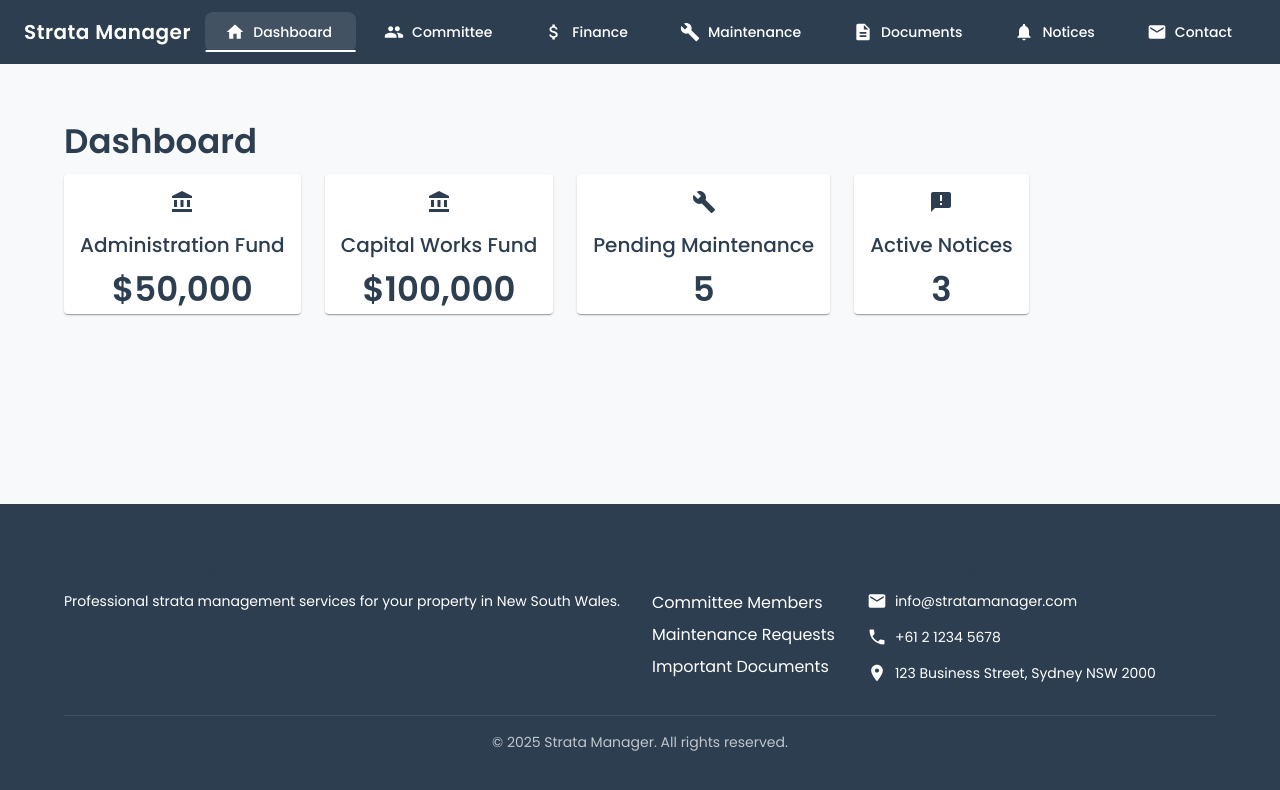
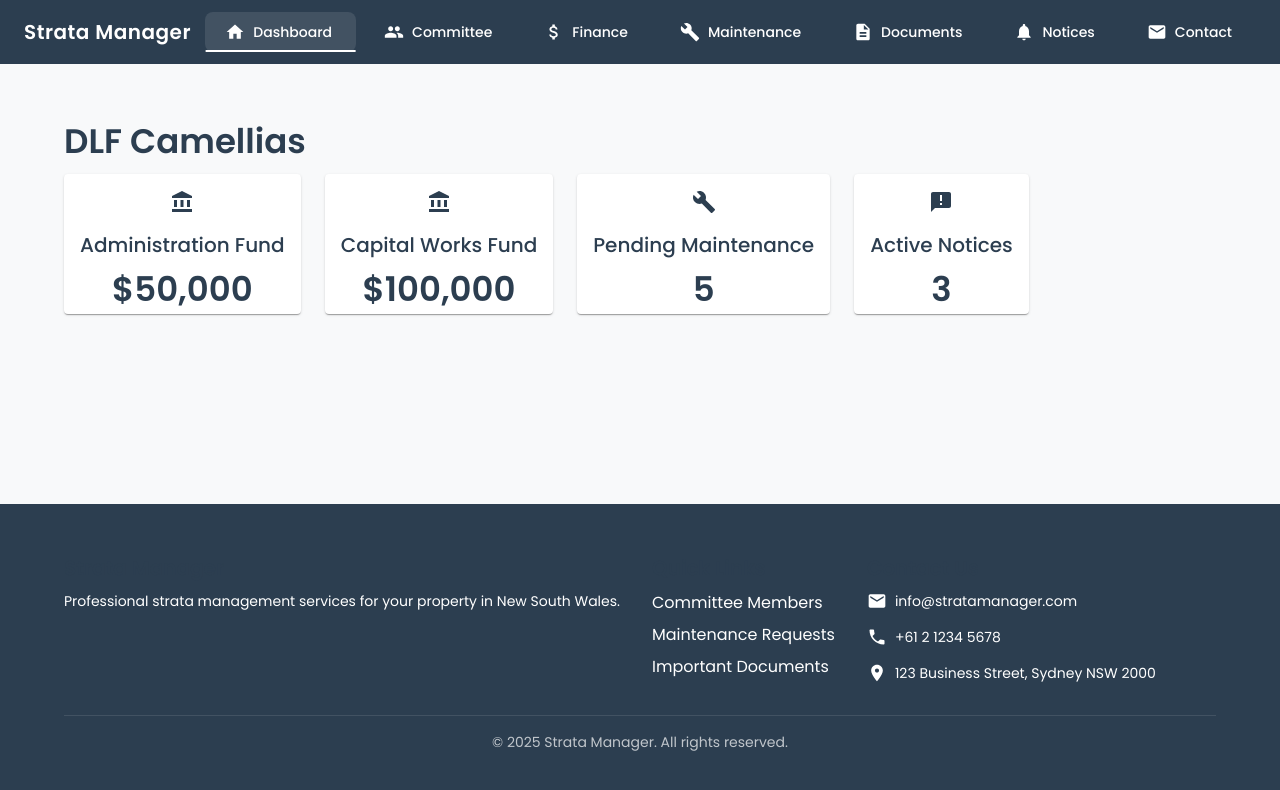
Before and after one commit to IshaanG165/info_1111_project, a React (Vite) app: page / in a window 1280 px wide. Shown: the top 790 px of the page. Built offline with nearby package versions, Linux system fonts and the light colour scheme.

Commit message:
Heading Changed

```diff
--- a/index.html
+++ b/index.html
@@ -5,7 +5,7 @@
     <meta name="viewport" content="width=device-width, initial-scale=1.0" />
     <meta name="description" content="Strata Management System for NSW apartment buildings" />
     <meta name="theme-color" content="#1976d2" />
-    <title>DLF Camellias - Building Management System</title>
+    <title>DLF Camellias</title>
     <link rel="stylesheet" href="https://fonts.googleapis.com/css?family=Roboto:300,400,500,700&display=swap" />
     <link rel="stylesheet" href="https://fonts.googleapis.com/css2?family=Poppins:wght@300;400;500;600;700&display=swap" />
   </head>
--- a/src/pages/Committee.jsx
+++ b/src/pages/Committee.jsx
@@ -12,7 +12,7 @@ function Committee() {
   return (
     <Container maxWidth="lg" sx={{ mt: 4, mb: 4 }}>
       <Typography variant="h4" gutterBottom>
-        Strata Committee Members
+        DLF Camellias Committee Members
       </Typography>
       <Grid container spacing={3}>
         {committeeMembers.map((member, index) => (
--- a/src/pages/Dashboard.jsx
+++ b/src/pages/Dashboard.jsx
@@ -13,7 +13,7 @@ function Dashboard() {
   return (
     <Container maxWidth="lg" sx={{ mt: 4, mb: 4 }}>
       <Typography variant="h4" gutterBottom>
-        Dashboard
+        DLF Camellias
       </Typography>
       <Grid container spacing={3}>
         {stats.map((stat, index) => (
--- a/src/pages/Finance.jsx
+++ b/src/pages/Finance.jsx
@@ -11,7 +11,7 @@ function Finance() {
   return (
     <Container maxWidth="lg" sx={{ mt: 4, mb: 4 }}>
       <Typography variant="h4" gutterBottom>
-        Financial Management
+        DLF Camellias Financial Management
       </Typography>
 
       <Grid container spacing={3}>
```
